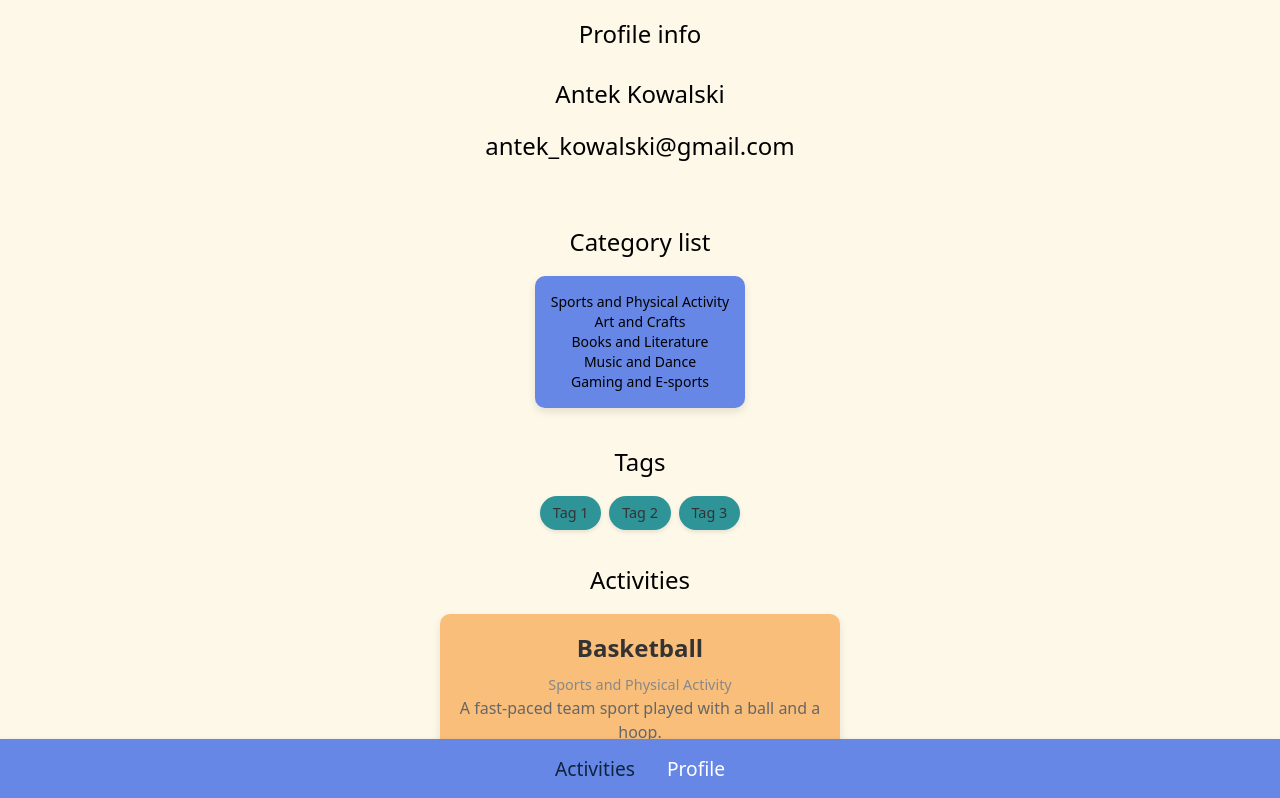
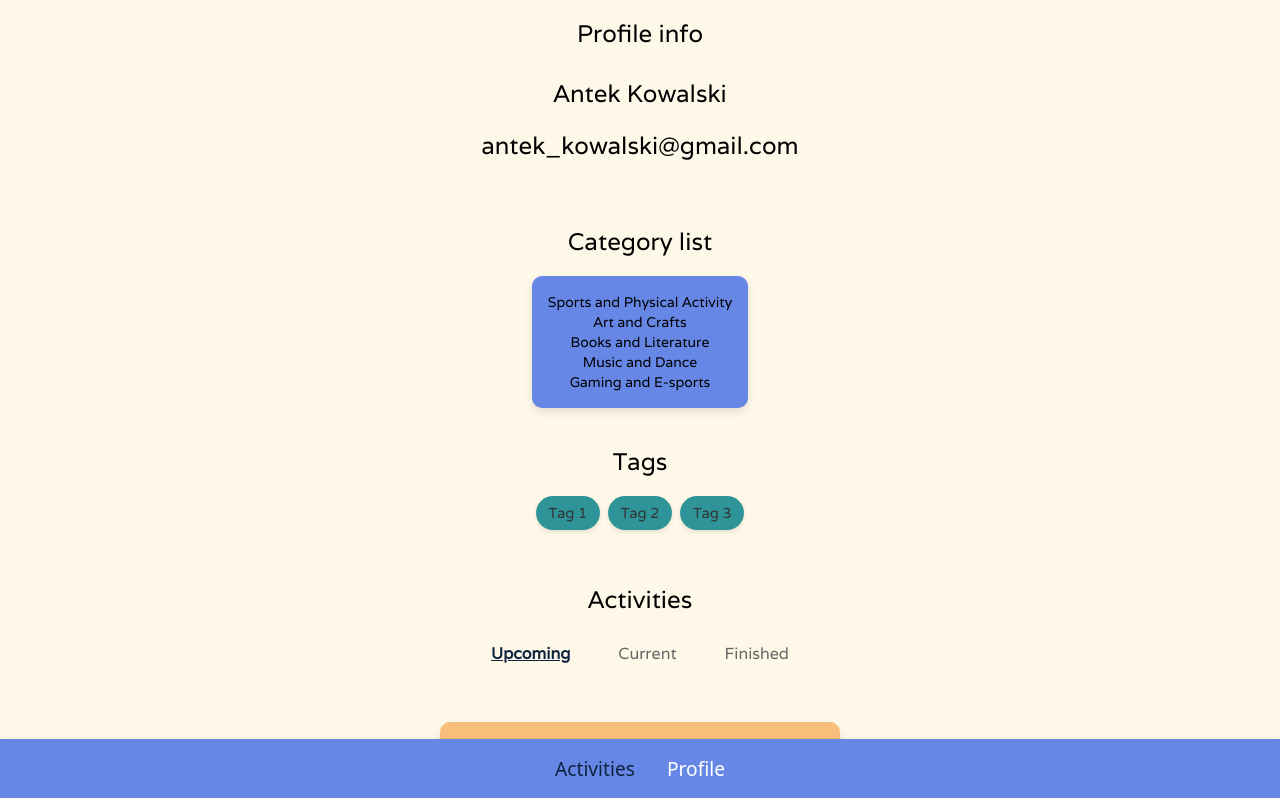
Before and after one commit to Xp4blos/bitfestiwal2024.HobbyHive, an Angular app: page /app/profile in a window 1280 px wide. Shown: the top 798 px of the page. Built offline with nearby package versions, Linux system fonts and the light colour scheme; a web font is replaced by a local one.

Commit message:
changes 3

```diff
--- a/src/app/modules/auth/components/form/form.component.html
+++ b/src/app/modules/auth/components/form/form.component.html
@@ -62,8 +62,7 @@
       <app-map [radius]="currentRadius"></app-map>
       <div class="flex justify-center items-center p-2">
         <p class="mx-3">Radius</p>
-        <select [(ngModel)]="currentRadius" class="rounded-xl" placego>
-          <option value="" selected disabled hidden>500</option>
+        <select [(ngModel)]="currentRadius" [ngModelOptions]="{standalone: true}" class="rounded-xl">
           <option *ngFor="let value of radiusses" [value]="value">
             {{ value }} m
           </option>
--- a/src/app/modules/auth/components/form/form.component.ts
+++ b/src/app/modules/auth/components/form/form.component.ts
@@ -47,4 +47,8 @@ export class FormComponent {
     this.categories = this.authFormService.getCategories;
     this.currentCategory = this.categories[this.categoryIterator];
   }
+
+  onRadiusChange(value: number): void {
+    console.log('Current radius changed:', value);
+  }
 }
--- a/src/app/modules/core/models/activity.model.ts
+++ b/src/app/modules/core/models/activity.model.ts
@@ -3,13 +3,17 @@ export class Activity {
     public title: string;
     public category: string;
     public description: string;
+    public startDate: string;
+    public endDate: string;
     public imageUrl: string;
 
-    constructor(id: string, title: string,category: string, description: string, imageUrl: string ){
+    constructor(id: string, title: string,category: string, description: string,startDate: string,endDate: string, imageUrl: string ){
         this.id = id ;
         this.title = title;
         this.category = category;
         this.description = description;
+        this.startDate = startDate;
+        this.endDate = endDate;
         this.imageUrl = imageUrl;
     }
 }
--- /dev/null
+++ b/src/app/modules/core/services/profile.service.ts
@@ -0,0 +1,12 @@
+import { Injectable } from "@angular/core";
+
+@Injectable({providedIn: "root"})
+export class ProfileService{
+
+    getProfileInfo(){
+
+    }
+
+
+
+}
--- a/src/app/modules/home/componens/main/main.component.scss
+++ b/src/app/modules/home/componens/main/main.component.scss
@@ -12,6 +12,7 @@
     min-height: 100vh;
     height: 100%;
     font-size: 1.5rem;
+    font-family: "Varela", sans-serif;
     border-radius: 10px;
     box-shadow: 0 4px 8px rgba(0, 0, 0, 0.2);
     position: relative;
@@ -68,3 +69,29 @@
       //border-radius: 10px; // Opcjonalne zaokrąglenie
     }
   }
+
+
+  button {
+    margin-top: 25px;
+    background-color:$tertiary; /* Niebieski kolor */
+    color: #fff; /* Biały tekst */
+    border: none; /* Usuń domyślną ramkę */
+    border-radius: 8px; /* Zaokrąglone rogi */
+    padding: 0.5rem 1rem; /* Wewnętrzne odstępy */
+    font-size: 1rem; /* Rozmiar tekstu */
+    font-weight: 600; /* Grubszy tekst */
+    cursor: pointer; /* Zmień kursor na wskazujący */
+    transition: background-color 0.3s ease, transform 0.2s ease; /* Płynna animacja */
+    box-shadow: 0 4px 6px rgba(0, 0, 0, 0.1); /* Subtelny cień */
+  }
+
+  button:hover {
+    background-color: $tertiary; /* Ciemniejszy niebieski przy hover */
+    box-shadow: 0 6px 10px rgba(0, 0, 0, 0.15); /* Większy cień */
+  }
+
+  button:active {
+    background-color: $tertiary; /* Jeszcze ciemniejszy niebieski przy aktywacji */
+    transform: scale(0.95); /* Subtelne zmniejszenie przy kliknięciu */
+    box-shadow: 0 3px 5px rgba(0, 0, 0, 0.2); /* Mniejszy cień */
+  }
--- a/src/app/modules/home/componens/profile/profile.component.html
+++ b/src/app/modules/home/componens/profile/profile.component.html
@@ -23,14 +23,55 @@
           <span class="tag" *ngFor="let t of userData.tag">{{ t }}</span>
         </div>
       </div>
-    <div class="activities-container">
-        <h2>Activities</h2>
-        <div *ngFor="let a of userData.activities" class="activity-card">
+        <br>
+      <h2>Activities</h2>
+        <!-- Navbar -->
+  <div class="activities-navbar">
+    <button
+      (click)="setActiveTab('upcoming')"
+      [class.active]="activeTab === 'upcoming'">
+      Upcoming
+    </button>
+    <button
+      (click)="setActiveTab('current')"
+      [class.active]="activeTab === 'current'">
+      Current
+    </button>
+    <button
+      (click)="setActiveTab('finished')"
+      [class.active]="activeTab === 'finished'">
+      Finished
+    </button>
+  </div>
+
+
+
+    <div class="activities-container" *ngIf="activeTab === 'upcoming'">
+        <div *ngFor="let a of upcommingActivity" class="activity-card">
           <p class="activity-title">{{ a.title }}</p>
           <p class="activity-category">{{ a.category }}</p>
           <p class="activity-description">{{ a.description }}</p>
         </div>
       </div>
+
+    <div class="activities-container" *ngIf="activeTab === 'current'">
+        <!-- <h2>Activities</h2> -->
+        <div *ngFor="let a of currentActivity" class="activity-card">
+          <p class="activity-title">{{ a.title }}</p>
+          <p class="activity-category">{{ a.category }}</p>
+          <p class="activity-description">{{ a.description }}</p>
+        </div>
+      </div>
+
+    <div class="activities-container" *ngIf="activeTab === 'finished'">
+        <!-- <h2>Activities</h2> -->
+        <div *ngFor="let a of finishedActivity" class="activity-card">
+          <p class="activity-title">{{ a.title }}</p>
+          <p class="activity-category">{{ a.category }}</p>
+          <p class="activity-description">{{ a.description }}</p>
+        </div>
+      </div>
+
     <br>
 
 
--- a/src/app/modules/home/componens/profile/profile.component.scss
+++ b/src/app/modules/home/componens/profile/profile.component.scss
@@ -4,7 +4,7 @@
     min-height: 100vh;
     height: 100%;
     font-size: 1.5rem;
-
+    font-family: "Varela", sans-serif;
     display: flex;
     align-items: center;
     flex-direction: column;
@@ -116,3 +116,45 @@
       }
     }
   }
+
+
+  /* Dla małych ekranów */
+@media (max-width: 600px) {
+    .activities-navbar {
+      button {
+        font-size: 0.9rem;
+        padding: 8px;
+        flex: 1 1 45%; /* Mniejsze przyciski */
+      }
+    }
+
+    .activity-card {
+      font-size: 0.8rem;
+    }
+  }
+
+  .activities-navbar {
+    display: flex;
+    justify-content: center;
+    gap: 1rem;
+    margin: 1rem 0;
+
+    button {
+      background: none;
+      border: none;
+      font-size: 1rem;
+      color: #666;
+      cursor: pointer;
+      padding: 0.5rem 1rem;
+
+      &:hover {
+        color: #333;
+      }
+
+      &.active {
+        color: $text;
+        font-weight: bold;
+        text-decoration: underline;
+      }
+    }
+  }
--- a/src/app/modules/home/componens/profile/profile.component.ts
+++ b/src/app/modules/home/componens/profile/profile.component.ts
@@ -1,12 +1,21 @@
-import { Component } from '@angular/core';
+import { Component, OnInit } from '@angular/core';
 import { User } from '../../../core/models/user.model';
+import { Activity } from '../../../core/models/activity.model';
 
 @Component({
   selector: 'app-profile',
   templateUrl: './profile.component.html',
   styleUrl: './profile.component.scss'
 })
-export class ProfileComponent {
+export class ProfileComponent implements OnInit{
+
+  upcommingActivity: Activity[] | undefined;
+  currentActivity: Activity[] | undefined;
+  finishedActivity: Activity[] | undefined;
+  // Aktywna zakładka
+  activeTab: string = 'upcoming';
+
+
 
   userData: User = {id:"1",name: "Antek", surname: "Kowalski", email: "antek_kowalski@gmail.com",tag: [
     "Tag 1","Tag 2","Tag 3"
@@ -27,10 +36,42 @@ export class ProfileComponent {
   // {id: "1",name:"Science and Experiments "},
   // {id: "1",name:"History and Culture" },
   ],activities: [
-    { id: "1", title: "Basketball",category: "Sports and Physical Activity", description: "A fast-paced team sport played with a ball and a hoop.", imageUrl: "https://www.usatoday.com/gcdn/authoring/authoring-images/2023/08/30/USAT/70715606007-ap-world-cup-us-jordan-basketball.jpg" },
-    { id: "5", title: "Yoga", category: "Sports and Physical Activity",description: "A practice combining physical postures, breathing exercises, and meditation.", imageUrl: "https://ocdn.eu/pulscms-transforms/1/ekXk9kpTURBXy8yYWY2YjEwMmI0YWM5OWIwYWY5MTFmYTg0NjA4NTU0OC5qcGeSlQPM2gDNEpPNCnOTBc0EsM0Chd4AAaEwAQ" },
-    { id: "6", title: "Running", category: "Sports and Physical Activity",description: "A form of cardiovascular exercise involving continuous movement on foot.", imageUrl: "https://media.istockphoto.com/id/1324624694/pl/zdj%C4%99cie/fitness-kobieta-bieganie-szkolenia-dla-maratonu-na-s%C5%82onecznym-szlaku-wybrze%C5%BCa.jpg?s=612x612&w=0&k=20&c=jBFdBdrlnmhRb3NOI8P8ww9o4Q6MMqE0JRUBr4Y85kw=" }
+    { id: "1", title: "Basketball",category: "Sports and Physical Activity", description: "A fast-paced team sport played with a ball and a hoop.",startDate: "2024-11-15",endDate: "2024-11-16", imageUrl: "https://www.usatoday.com/gcdn/authoring/authoring-images/2023/08/30/USAT/70715606007-ap-world-cup-us-jordan-basketball.jpg" },
+    { id: "1", title: "Basketball",category: "Sports and Physical Activity", description: "A fast-paced team sport played with a ball and a hoop.",startDate: "2024-11-15",endDate: "2024-11-16", imageUrl: "https://www.usatoday.com/gcdn/authoring/authoring-images/2023/08/30/USAT/70715606007-ap-world-cup-us-jordan-basketball.jpg" },
+    { id: "5", title: "Yoga", category: "Sports and Physical Activity",description: "A practice combining physical postures, breathing exercises, and meditation.",startDate: "2024-12-01",endDate: "2024-12-02", imageUrl: "https://ocdn.eu/pulscms-transforms/1/ekXk9kpTURBXy8yYWY2YjEwMmI0YWM5OWIwYWY5MTFmYTg0NjA4NTU0OC5qcGeSlQPM2gDNEpPNCnOTBc0EsM0Chd4AAaEwAQ" },
+    { id: "5", title: "Yoga", category: "Sports and Physical Activity",description: "A practice combining physical postures, breathing exercises, and meditation.",startDate: "2024-12-01",endDate: "2024-12-02", imageUrl: "https://ocdn.eu/pulscms-transforms/1/ekXk9kpTURBXy8yYWY2YjEwMmI0YWM5OWIwYWY5MTFmYTg0NjA4NTU0OC5qcGeSlQPM2gDNEpPNCnOTBc0EsM0Chd4AAaEwAQ" },
+    { id: "6", title: "Running", category: "Sports and Physical Activity",description: "A form of cardiovascular exercise involving continuous movement on foot.",startDate: "2024-12-05",endDate: "2024-12-06", imageUrl: "https://media.istockphoto.com/id/1324624694/pl/zdj%C4%99cie/fitness-kobieta-bieganie-szkolenia-dla-maratonu-na-s%C5%82onecznym-szlaku-wybrze%C5%BCa.jpg?s=612x612&w=0&k=20&c=jBFdBdrlnmhRb3NOI8P8ww9o4Q6MMqE0JRUBr4Y85kw=" },
+    { id: "6", title: "Running", category: "Sports and Physical Activity",description: "A form of cardiovascular exercise involving continuous movement on foot.",startDate: "2024-12-05",endDate: "2024-12-06", imageUrl: "https://media.istockphoto.com/id/1324624694/pl/zdj%C4%99cie/fitness-kobieta-bieganie-szkolenia-dla-maratonu-na-s%C5%82onecznym-szlaku-wybrze%C5%BCa.jpg?s=612x612&w=0&k=20&c=jBFdBdrlnmhRb3NOI8P8ww9o4Q6MMqE0JRUBr4Y85kw=" }
   ] };
+
+
+    // Metoda do ustawienia aktywnej zakładki
+    setActiveTab(tab: string): void {
+      this.activeTab = tab;
+    }
+
+  ngOnInit(): void {
+    const today = new Date();
+
+    // Aktywności nadchodzące
+    this.upcommingActivity = this.userData.activities.filter(activity => {
+      const startDate = new Date(activity.startDate);
+      return startDate > today; // Aktywności, które jeszcze się nie rozpoczęły
+    });
+
+    // Aktywności zakończone
+    this.finishedActivity = this.userData.activities.filter(activity => {
+      const endDate = new Date(activity.endDate);
+      return endDate < today; // Aktywności, które już się zakończyły
+    });
+
+    // Aktywności aktualne
+    this.currentActivity = this.userData.activities.filter(activity => {
+      const startDate = new Date(activity.startDate);
+      const endDate = new Date(activity.endDate);
+      return startDate <= today && endDate >= today; // Aktywności, które trwają w tej chwili
+    });
+  }
 
 
 
--- a/src/app/modules/home/home.module.ts
+++ b/src/app/modules/home/home.module.ts
@@ -5,6 +5,7 @@ import { MainComponent } from './componens/main/main.component';
 import { HomeRoutingModule } from './home-routing.module';
 import { CoreModule } from "../core/core.module";
 import { ProfileComponent } from './componens/profile/profile.component';
+import { SharedModule } from "../shared/shared.module";
 
 
 @NgModule({
@@ -14,7 +15,8 @@ import { ProfileComponent } from './componens/profile/profile.component';
   imports: [
     CommonModule,
     HomeRoutingModule,
-    CoreModule
+    CoreModule,
+    SharedModule
 ],
 })
 export class HomeModule {}
```
Also changed, not shown: src/app/modules/home/componens/main/main.component.html (+9 -3 lines), src/app/modules/home/componens/main/main.component.ts (+11 -9 lines).
